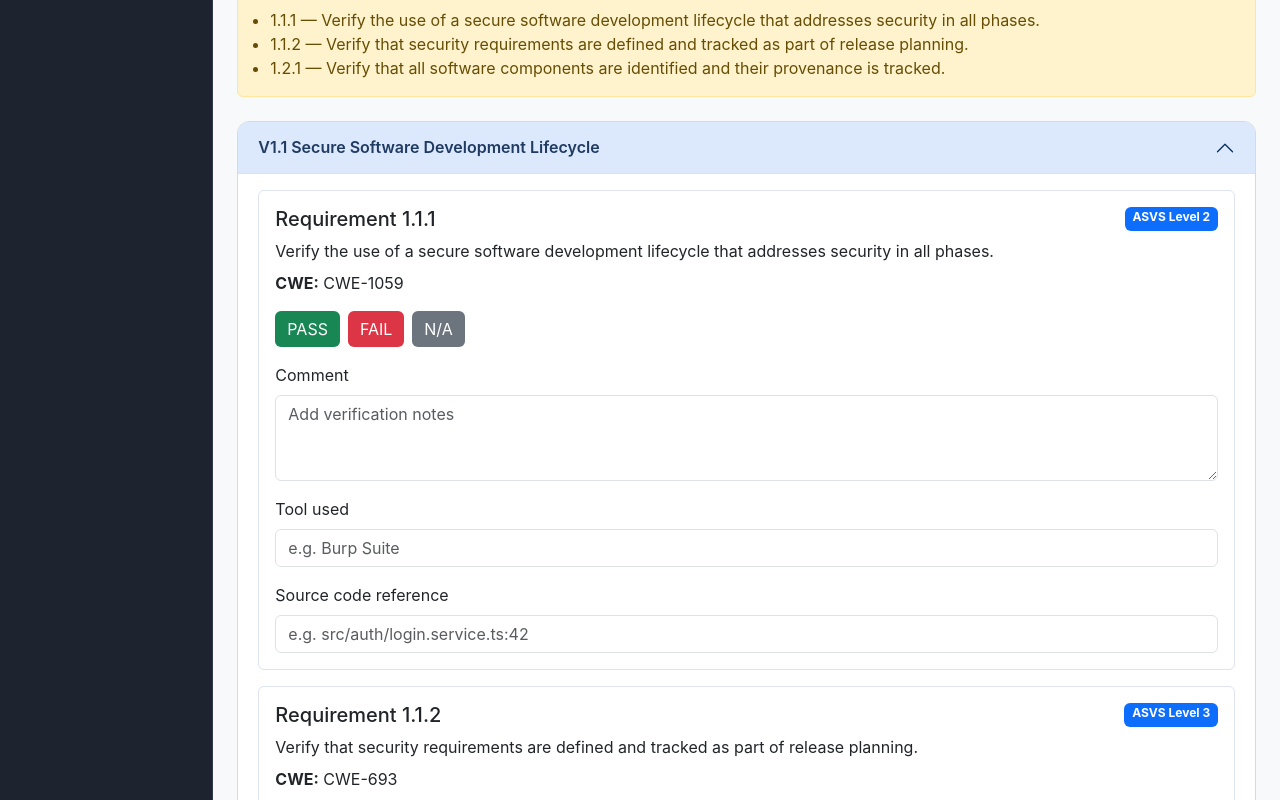
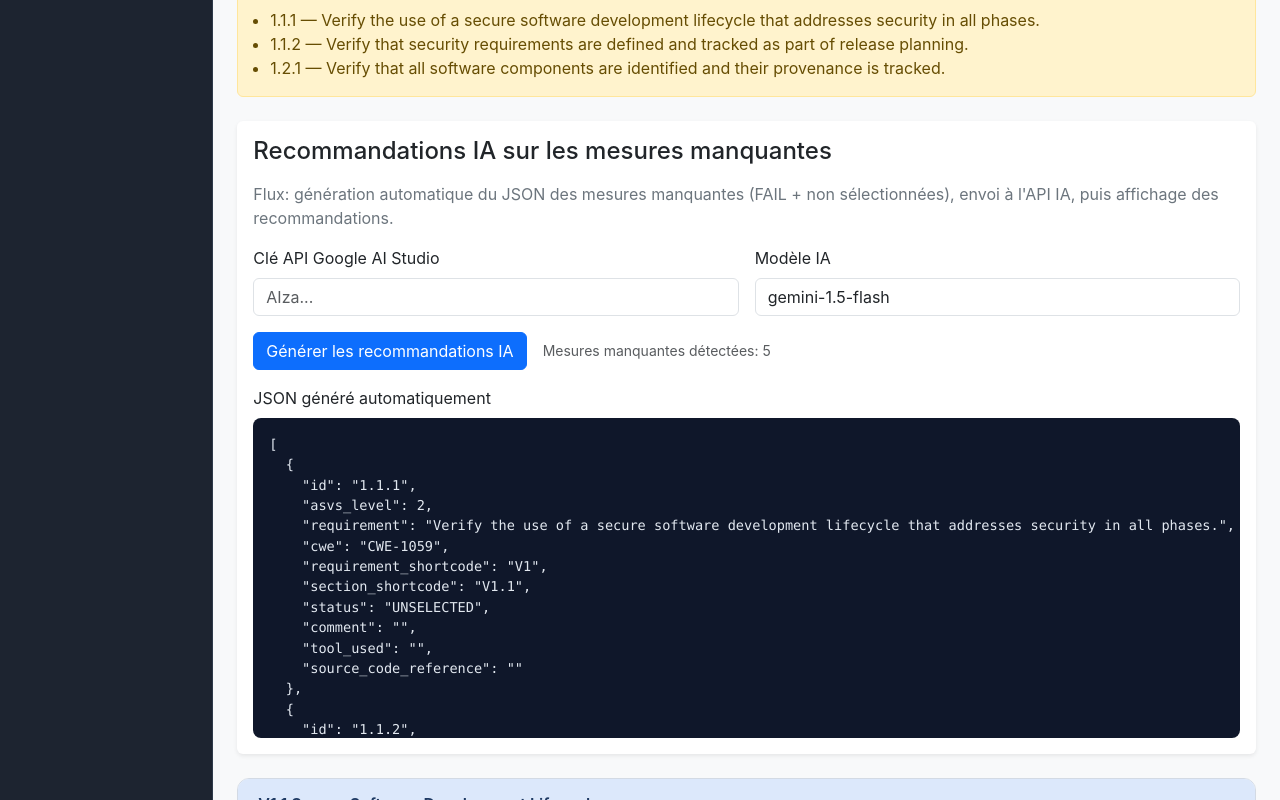
Before and after one commit to houssam-amraoui/asvsWeb, an Angular app: page / in a window 1280 px wide. Shown: the part 420-1220 px from the top of the page. Built offline with nearby package versions, Linux system fonts and the light colour scheme.

Commit message:
feat: add AI recommendations workflow for missing ASVS measures

```diff
--- a/src/app/app.css
+++ b/src/app/app.css
@@ -70,3 +70,15 @@
 .btn-status.active {
   box-shadow: 0 0 0 0.2rem rgba(13, 110, 253, 0.25);
 }
+
+.json-preview,
+.recommendation-preview {
+  background: #0f172a;
+  color: #e2e8f0;
+  border-radius: 0.5rem;
+  padding: 1rem;
+  max-height: 320px;
+  overflow: auto;
+  font-size: 0.85rem;
+  margin-bottom: 0;
+}
--- a/src/app/app.html
+++ b/src/app/app.html
@@ -73,6 +73,51 @@
               </ul>
             </div>
           }
+
+
+          <div class="card border-0 shadow-sm mb-4">
+            <div class="card-body">
+              <h4 class="mb-3">Recommandations IA sur les mesures manquantes</h4>
+              <p class="text-secondary mb-3">
+                Flux: génération automatique du JSON des mesures manquantes (FAIL + non sélectionnées), envoi à l'API IA,
+                puis affichage des recommandations.
+              </p>
+
+              <div class="row g-3">
+                <div class="col-12 col-lg-6">
+                  <label class="form-label">Clé API Google AI Studio</label>
+                  <input class="form-control" [(ngModel)]="aiApiKey" type="password" placeholder="AIza..." />
+                </div>
+                <div class="col-12 col-lg-6">
+                  <label class="form-label">Modèle IA</label>
+                  <input class="form-control" [(ngModel)]="aiModel" placeholder="gemini-1.5-flash" />
+                </div>
+              </div>
+
+              <div class="d-flex flex-wrap align-items-center gap-3 mt-3">
+                <button class="btn btn-primary" (click)="generateIaRecommendations()" [disabled]="isGeneratingRecommendations">
+                  {{ isGeneratingRecommendations ? 'Génération en cours...' : 'Générer les recommandations IA' }}
+                </button>
+                <span class="text-muted small">Mesures manquantes détectées: {{ missingMeasuresPayload.length }}</span>
+              </div>
+
+              @if (aiErrorMessage) {
+                <div class="alert alert-danger mt-3 mb-0">{{ aiErrorMessage }}</div>
+              }
+
+              <div class="mt-3">
+                <label class="form-label">JSON généré automatiquement</label>
+                <pre class="json-preview">{{ missingMeasuresJson }}</pre>
+              </div>
+
+              @if (aiRecommendations) {
+                <div class="mt-3">
+                  <label class="form-label">Recommandations générées</label>
+                  <pre class="recommendation-preview">{{ aiRecommendations }}</pre>
+                </div>
+              }
+            </div>
+          </div>
 
           <div class="accordion accordion-custom" id="asvsAccordion">
             @for (section of selectedRequirement.Items; track section.Shortcode; let sectionIndex = $index) {
--- a/src/app/app.ts
+++ b/src/app/app.ts
@@ -1,7 +1,7 @@
 import { CommonModule } from '@angular/common';
 import { ChangeDetectorRef, Component, OnInit } from '@angular/core';
 import { FormsModule } from '@angular/forms';
-import { DataService, Requirement, RequirementSection, VerificationItem } from './data.service';
+import { DataService, MissingMeasurePayload, Requirement, RequirementSection, VerificationItem } from './data.service';
 
 type VerificationStatus = 'PASS' | 'FAIL' | 'N/A' | '';
 
@@ -40,6 +40,13 @@ export class App implements OnInit {
   selectedRequirement?: Requirement;
   isLoading = true;
   errorMessage = '';
+
+  aiApiKey = '';
+  aiModel = 'gemini-1.5-flash';
+  aiRecommendations = '';
+  aiErrorMessage = '';
+  isGeneratingRecommendations = false;
+
   private readonly storageKey = 'asvs-selection-state-v1';
 
   constructor(
@@ -83,6 +90,42 @@ export class App implements OnInit {
     this.persistSelectionState();
   }
 
+  generateIaRecommendations(): void {
+    this.aiErrorMessage = '';
+    this.aiRecommendations = '';
+
+    if (!this.aiApiKey.trim()) {
+      this.aiErrorMessage = 'Veuillez saisir une clé API Google AI Studio.';
+      return;
+    }
+
+    const payload = this.missingMeasuresPayload;
+    if (payload.length === 0) {
+      this.aiErrorMessage = 'Aucune mesure manquante détectée (FAIL ou non sélectionnée).';
+      return;
+    }
+
+    this.isGeneratingRecommendations = true;
+
+    this.dataService.generateRecommendations(this.aiApiKey.trim(), this.aiModel.trim(), payload).subscribe({
+      next: (response) => {
+        const recommendationText =
+          response.candidates?.[0]?.content?.parts?.map((part) => part.text ?? '').join('\n').trim() ?? '';
+
+        this.aiRecommendations = recommendationText ||
+          'Aucune recommandation textuelle retournée par le modèle. Vérifiez la configuration du modèle et la réponse API.';
+        this.isGeneratingRecommendations = false;
+        this.cdr.detectChanges();
+      },
+      error: () => {
+        this.aiErrorMessage =
+          'Échec de la génération IA. Vérifiez la clé API, le modèle, le quota, et les règles CORS côté navigateur.';
+        this.isGeneratingRecommendations = false;
+        this.cdr.detectChanges();
+      }
+    });
+  }
+
   get overallStats(): ComplianceStats {
     return this.computeStats(this.requirements.flatMap((requirement) => requirement.Items));
   }
@@ -96,6 +139,41 @@ export class App implements OnInit {
     return (this.selectedRequirement?.Items ?? [])
       .flatMap((section) => section.Items)
       .filter((item) => item.status === '');
+  }
+
+  get missingMeasuresPayload(): MissingMeasurePayload[] {
+    const payload: MissingMeasurePayload[] = [];
+
+    this.requirements.forEach((requirement) => {
+      requirement.Items.forEach((section) => {
+        section.Items.forEach((item) => {
+          const status: VerificationStatus = item.status ?? '';
+
+          if (status !== 'FAIL' && status !== '') {
+            return;
+          }
+
+          payload.push({
+            id: item.id,
+            asvs_level: item.asvs_level,
+            requirement: item.verification_requirement,
+            cwe: item.cwe,
+            requirement_shortcode: requirement.Shortcode,
+            section_shortcode: section.Shortcode,
+            status: status === 'FAIL' ? 'FAIL' : 'UNSELECTED',
+            comment: item.comment,
+            tool_used: item.tool_used,
+            source_code_reference: item.source_code_reference
+          });
+        });
+      });
+    });
+
+    return payload;
+  }
+
+  get missingMeasuresJson(): string {
+    return JSON.stringify(this.missingMeasuresPayload, null, 2);
   }
 
   private computeStats(sections: RequirementSection[]): ComplianceStats {
--- a/src/app/data.service.ts
+++ b/src/app/data.service.ts
@@ -37,6 +37,29 @@ export interface AsvsData {
   Requirements: Requirement[];
 }
 
+export interface MissingMeasurePayload {
+  id: string;
+  asvs_level: number;
+  requirement: string;
+  cwe?: string;
+  requirement_shortcode: string;
+  section_shortcode: string;
+  status: 'FAIL' | 'UNSELECTED';
+  comment?: string;
+  tool_used?: string;
+  source_code_reference?: string;
+}
+
+interface GeminiGenerateContentResponse {
+  candidates?: Array<{
+    content?: {
+      parts?: Array<{
+        text?: string;
+      }>;
+    };
+  }>;
+}
+
 @Injectable({ providedIn: 'root' })
 export class DataService {
   constructor(private readonly http: HttpClient) {}
@@ -44,4 +67,28 @@ export class DataService {
   getAsvsData(): Observable<AsvsData> {
     return this.http.get<AsvsData>('assets/result.json');
   }
+
+  generateRecommendations(apiKey: string, model: string, payload: MissingMeasurePayload[]): Observable<GeminiGenerateContentResponse> {
+    const endpoint = `https://generativelanguage.googleapis.com/v1beta/models/${model}:generateContent?key=${apiKey}`;
+
+    const prompt = [
+      'Tu es un expert en sécurité applicative (OWASP ASVS).',
+      'Analyse uniquement les mesures manquantes au format JSON ci-dessous.',
+      'Pour chaque mesure, fournis:',
+      '1) ce qu\'il faut implémenter,',
+      '2) comment le faire (étapes concrètes),',
+      '3) les bonnes pratiques à appliquer.',
+      'Réponds en français, en Markdown, avec une section par mesure (id).',
+      'JSON des mesures manquantes :',
+      JSON.stringify(payload, null, 2)
+    ].join('\n');
+
+    return this.http.post<GeminiGenerateContentResponse>(endpoint, {
+      contents: [
+        {
+          parts: [{ text: prompt }]
+        }
+      ]
+    });
+  }
 }
```
Also changed, not shown: 1 other file (tests, documents, lock files or other folders).
